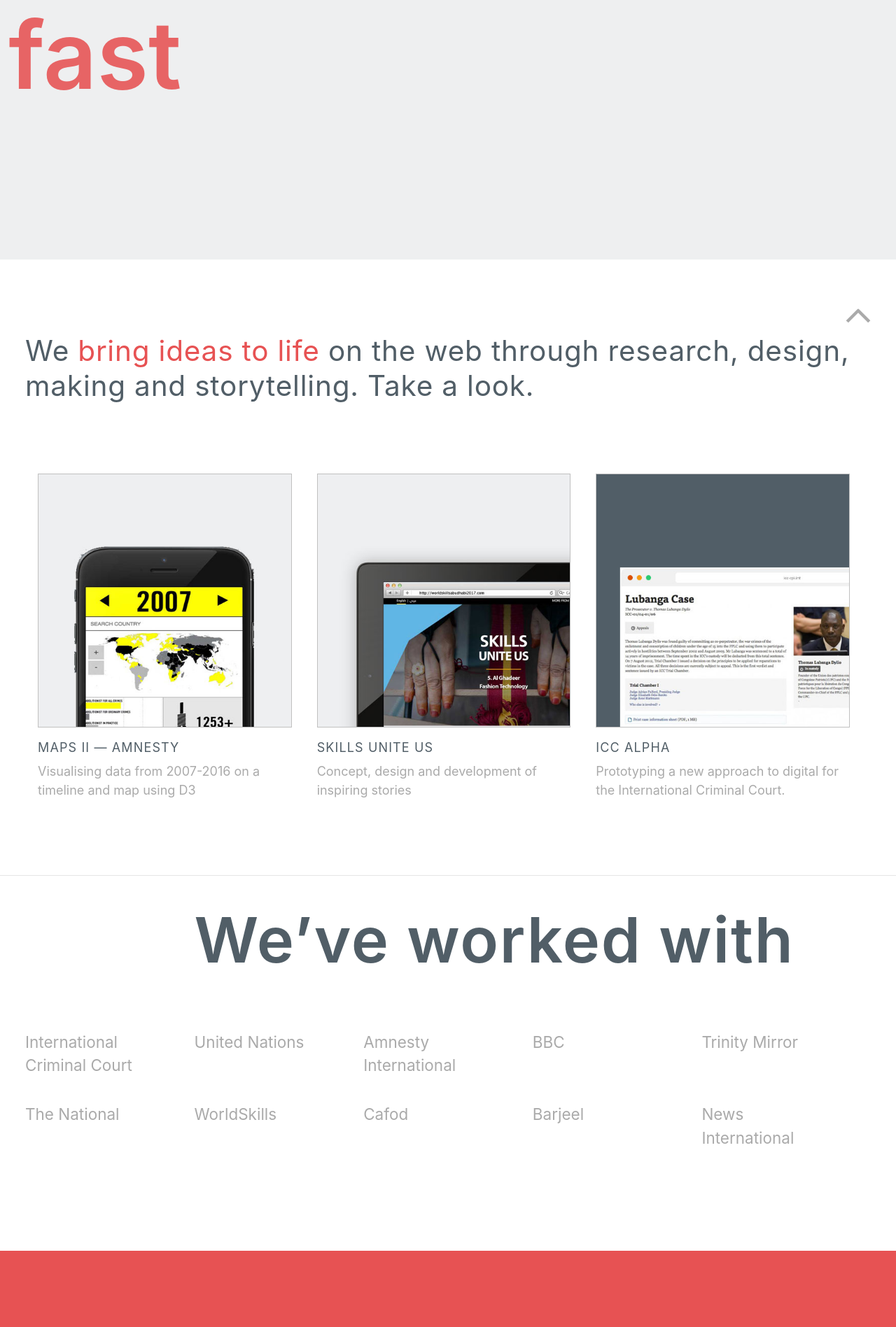
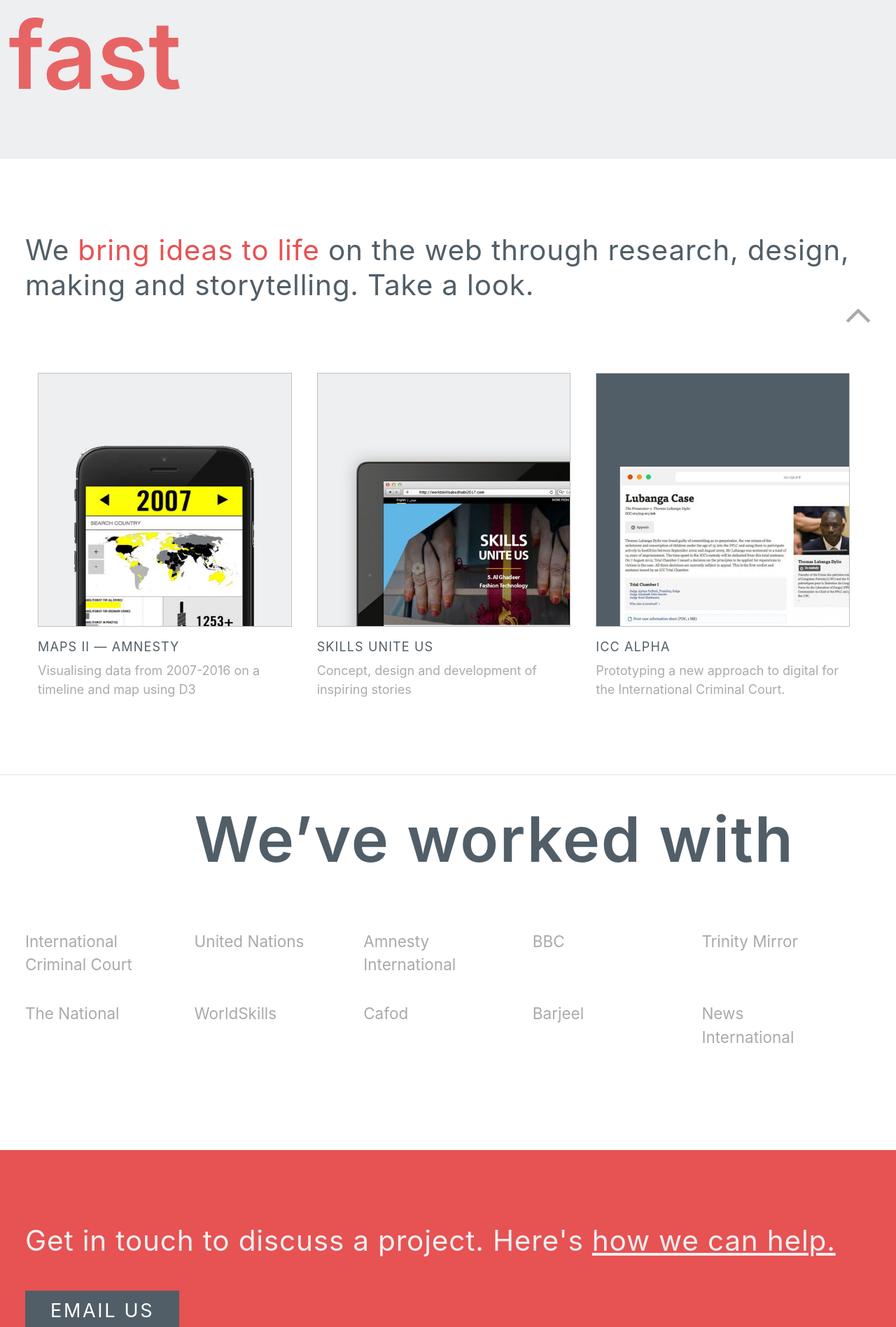
Before and after one commit to wearethoughtfox/wearethoughtfox, a Jekyll site: the page built from index.html, in a window 1280 px wide. Shown: the part 386-2283 px from the top of the page at 70% size. Built offline with Jekyll 4.4.1, drawn with Linux system fonts in a browser that asks for light colours; nearby versions of some CDN libraries.

Commit message:
Tweak padding

```diff
--- a/index.html
+++ b/index.html
@@ -8,7 +8,7 @@
   <div class="center ph3 ph4-ns ph4-l pv5">
     <h2 class="f4 f3-l secondary"><span class="primary">We Are Thought Fox</span> is a digital studio</h2>
     <h1 class="f1 f-headline-l mt0 secondary">Making the web
-      <span class="primary db animate-text pb4 pb7-l">
+      <span class="primary db animate-text pb4 pb6-l">
         <span class="letters letters-1">delightful</span>
         <span class="letters letters-2">readable</span>
         <span class="letters letters-3">fast</span>
```
